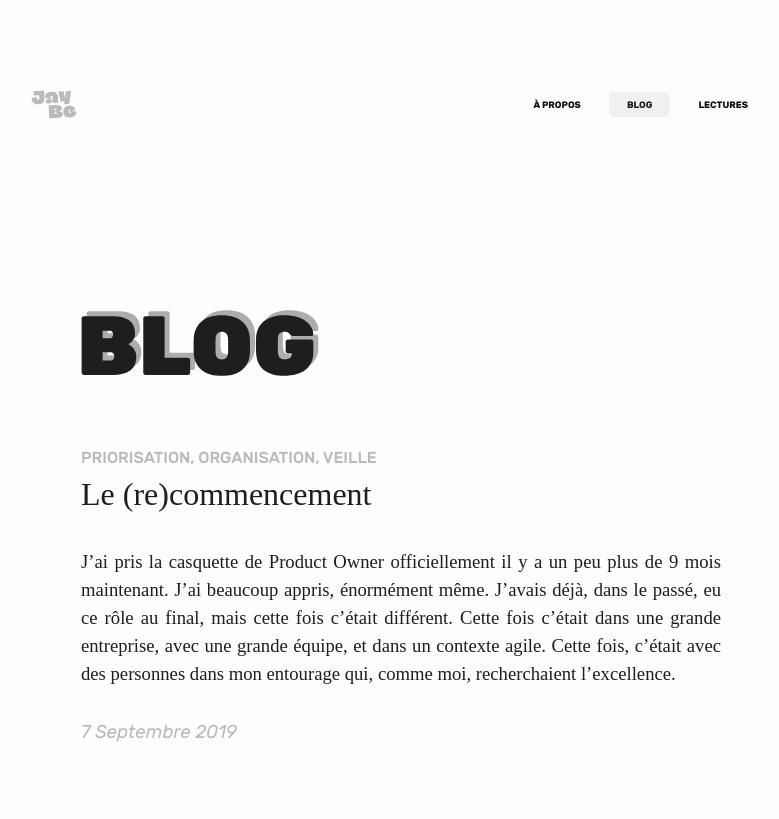
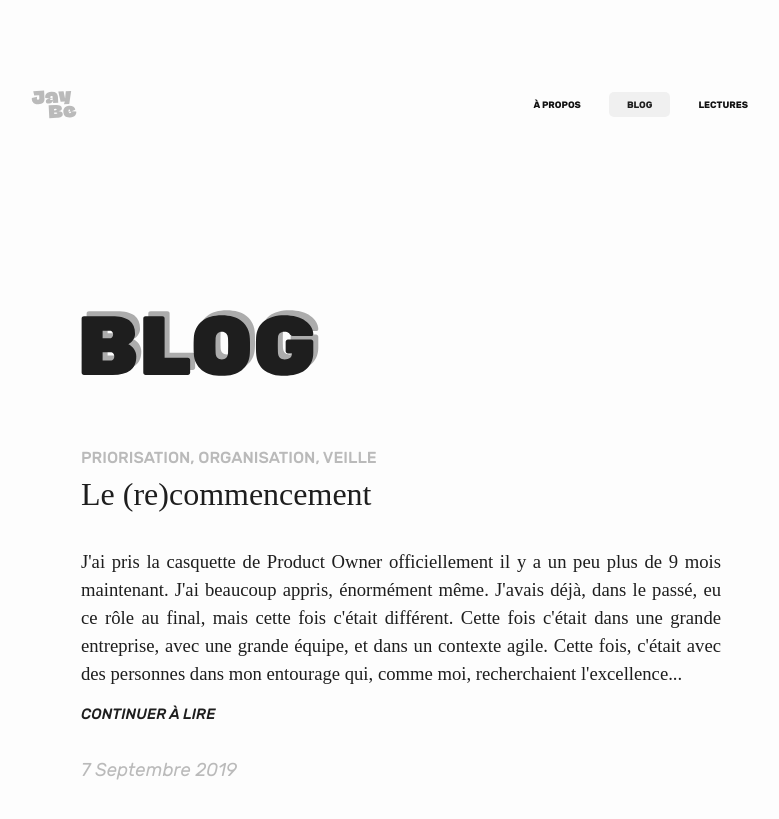
Before and after one commit to JbDenoual/jbdenoual.github.io, a Jekyll site: the page built from blog.md, in a window 1280 px wide. Shown: the top 819 px of the page, without its empty margins (239-1018 px from the left). Built offline with Jekyll 4.4.1, drawn with Linux system fonts in a browser that asks for light colours; some web fonts are replaced.

Commit message:
[Update] Improve article layout in blog list

```diff
--- a/_config.yml
+++ b/_config.yml
@@ -28,12 +28,6 @@ theme: minima
 plugins:
   - jekyll-feed
 
-analytics:
-  provider               : "google-universal" # false (default), "google", "google-universal", "custom"
-  google:
-    google_analytics          : "UA—145147491-1" # Replace this with your ID, or delete
-    anonymize_ip         : false
-
 excerpt_separator: <!--more-->
 date_format: "%e %B, %Y"
 
--- a/_layouts/blog.html
+++ b/_layouts/blog.html
@@ -10,13 +10,16 @@ layout: default
     <ul class="post-list">
       {%- for post in site.posts -%}
       <li>
+          <div class="keywords-preview"> {{ post.keywords | escape }} </div>
           <a href="{{ post.url | relative_url }}">
-          <div class="keywords-preview"> {{ post.keywords | escape }} </div>
           <div class="article-title-preview"> {{ post.title | escape }} </div>
+          </a>
          <div class="article-content">{{ post.excerpt }}</div>
+          <a href="{{ post.url | relative_url }}">
+          <div class="article-keep-reading"> CONTINUER À LIRE</div>
+          </a>
          <div class="article-date" post-meta">{% include date-fr.html date=post.date %}</div>
          {%- assign date_format = site.date_format -%}
-          </a>
       </li>
       {%- endfor -%}
     </ul>
--- a/_posts/2019-09-07-apprentissage1.markdown
+++ b/_posts/2019-09-07-apprentissage1.markdown
@@ -4,6 +4,7 @@ title:  "Le (re)commencement"
 date:   2019-09-07 12:00:00 +0200
 categories: apprentissage
 keywords: "PRIORISATION, ORGANISATION, VEILLE"
+excerpt: "J'ai pris la casquette de Product Owner officiellement il y a un peu plus de 9 mois maintenant. J'ai beaucoup appris, énormément même. J'avais déjà, dans le passé, eu ce rôle au final, mais cette fois c'était différent. Cette fois c'était dans une grande entreprise, avec une grande équipe, et dans un contexte agile. Cette fois, c'était avec des personnes dans mon entourage qui, comme moi, recherchaient l'excellence..."
 ---
 
 J'ai pris la casquette de Product Owner officiellement il y a un peu plus de 9 mois maintenant. J'ai beaucoup appris, énormément même. J'avais déjà, dans le passé, eu ce rôle au final, mais cette fois c'était différent. Cette fois c'était dans une grande entreprise, avec une grande équipe, et dans un contexte agile. Cette fois, c'était avec des personnes dans mon entourage qui, comme moi, recherchaient l'excellence.<!--more-->
--- a/assets/main.scss
+++ b/assets/main.scss
@@ -27,6 +27,11 @@
 @font-face {
   font-family: "Rubik Italic";
   src: url("/assets/fonts/Rubik-Italic.ttf")
+}
+
+@font-face {
+  font-family: "Rubik Medium Italic";
+  src: url("/assets/fonts/Rubik-MediumItalic.ttf")
 }
 
 @font-face {
@@ -253,8 +258,19 @@ a:hover {
   padding-bottom: 72px;
 }
 
-.post-link {
+a:hover .article-title-preview {
+  color: #0075FF;
+}
 
+.article-keep-reading {
+  color: #1E1E1E;
+  font-family: "Rubik Medium Italic";
+  font-size: 15px;
+  margin-top: 15px;
+}
+
+a:hover .article-keep-reading {
+  color: #0075FF;
 }
 
 .post-content {
```
